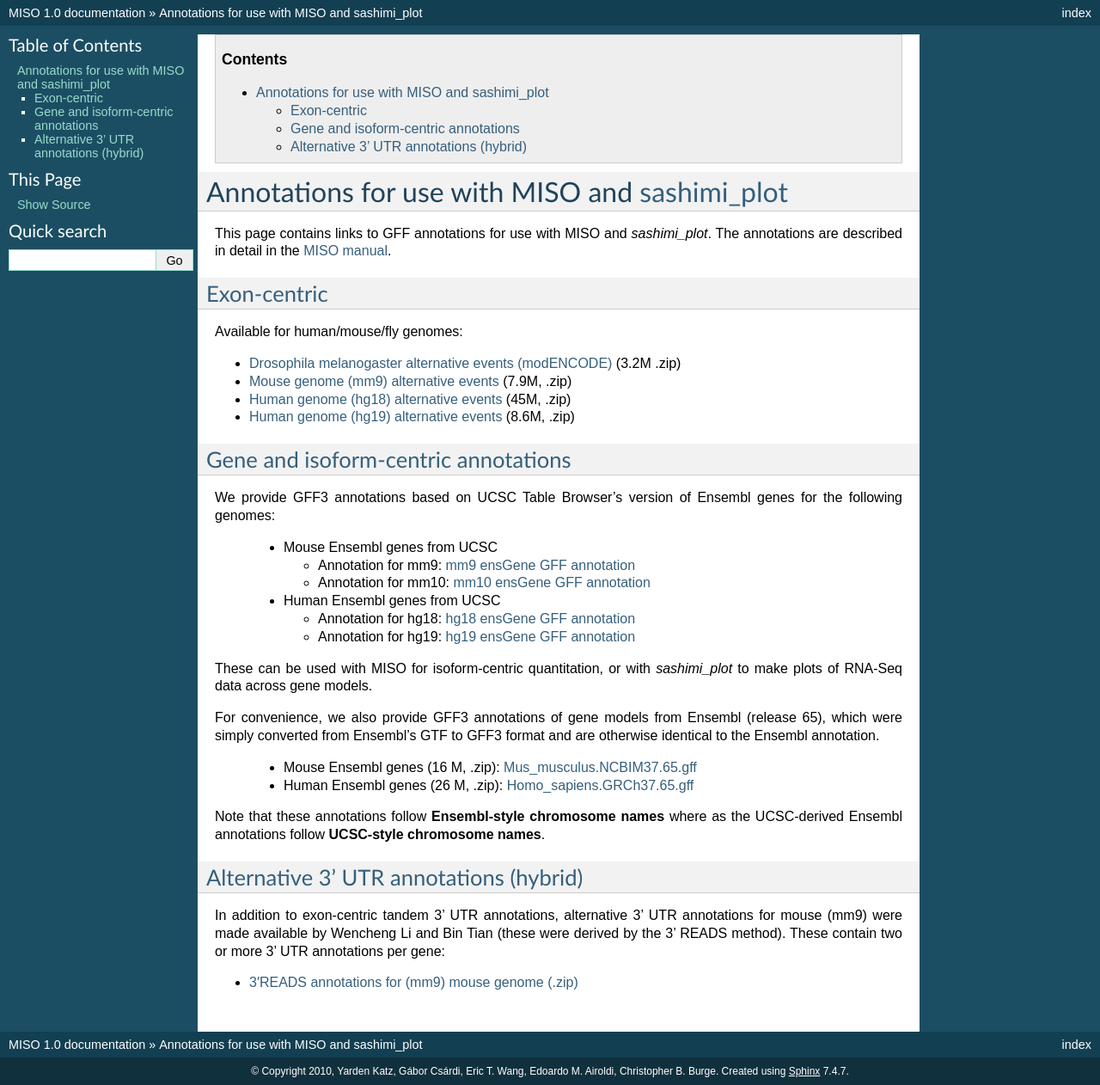
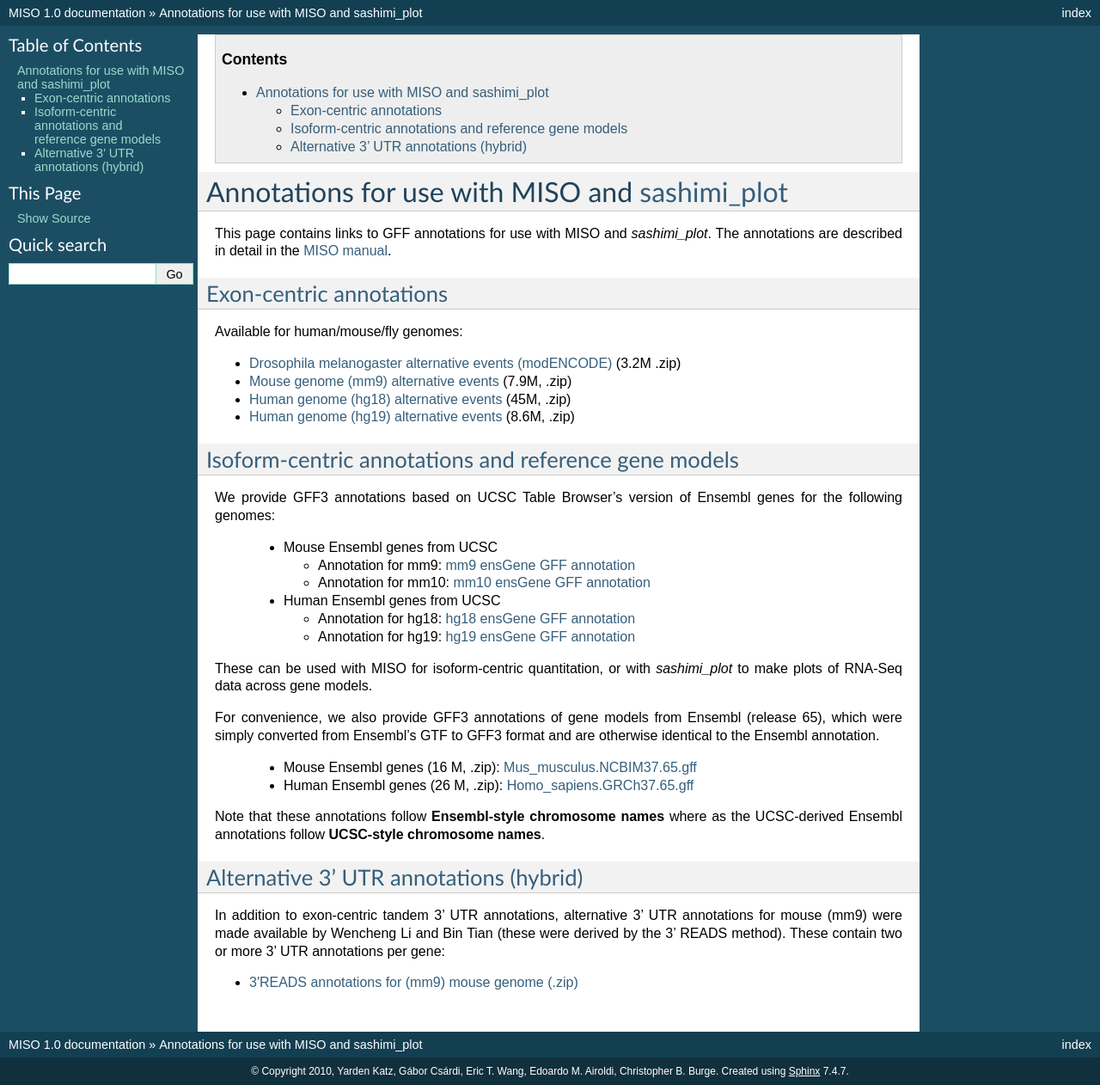
Before and after one commit to yarden/MISO, a Sphinx documentation site: the page built from docs/source/annotation.rst, in a window 1280 px wide. Shown: the whole page at 86% size. Built offline with Sphinx 7.4.7, drawn with Linux system fonts in a browser that asks for light colours.

Commit message:
Revs to docs

```diff
--- a/docs/source/annotation.rst
+++ b/docs/source/annotation.rst
@@ -9,8 +9,8 @@ Annotations for use with MISO and `sashimi_plot`_
 This page contains links to GFF annotations for use with MISO and `sashimi_plot`. The annotations
 are described in detail in the `MISO manual <index.html>`_.
 
-Exon-centric
-------------
+Exon-centric annotations
+------------------------
 
 Available for human/mouse/fly genomes:
 
@@ -20,8 +20,8 @@ Available for human/mouse/fly genomes:
 * `Human genome (hg19) alternative events`_ (8.6M, .zip)
 
 
-Gene and isoform-centric annotations
-------------------------------------
+Isoform-centric annotations and reference gene models
+-----------------------------------------------------
 
 We provide GFF3 annotations based on UCSC Table Browser's version of Ensembl genes for the following genomes:
 
```
